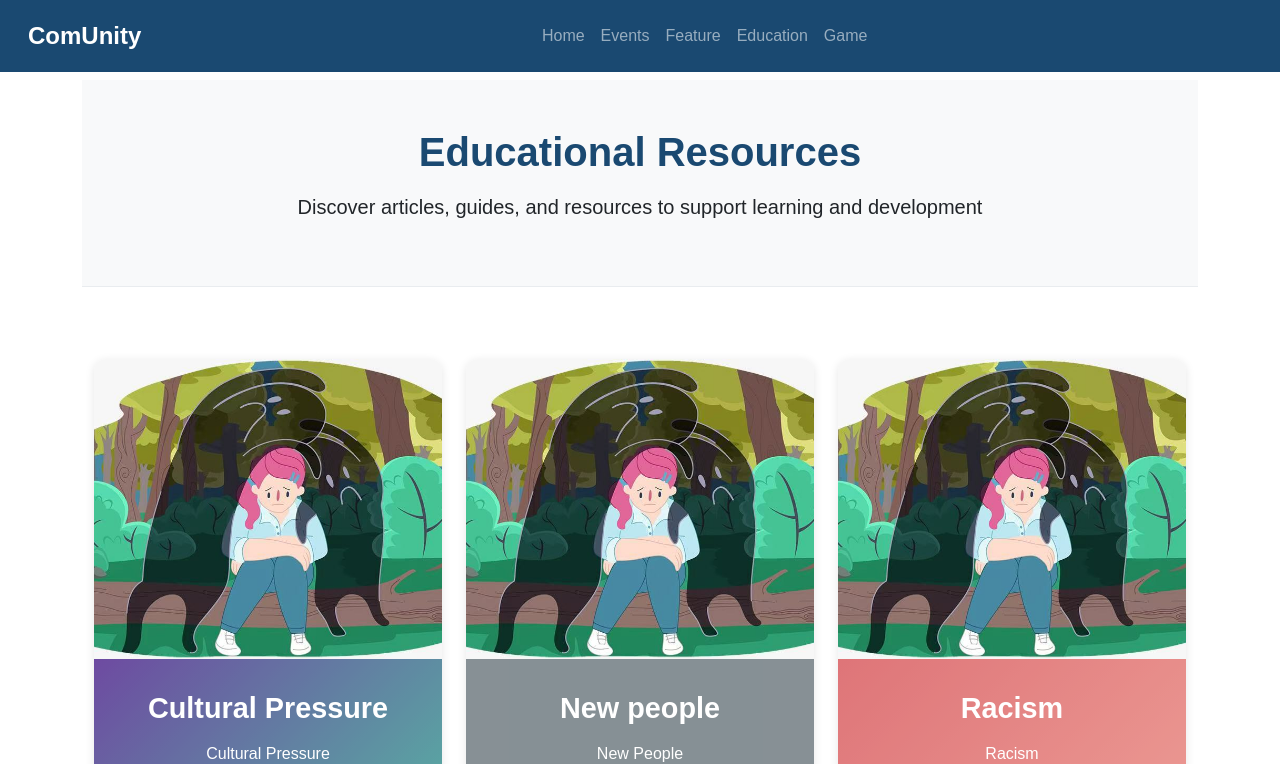
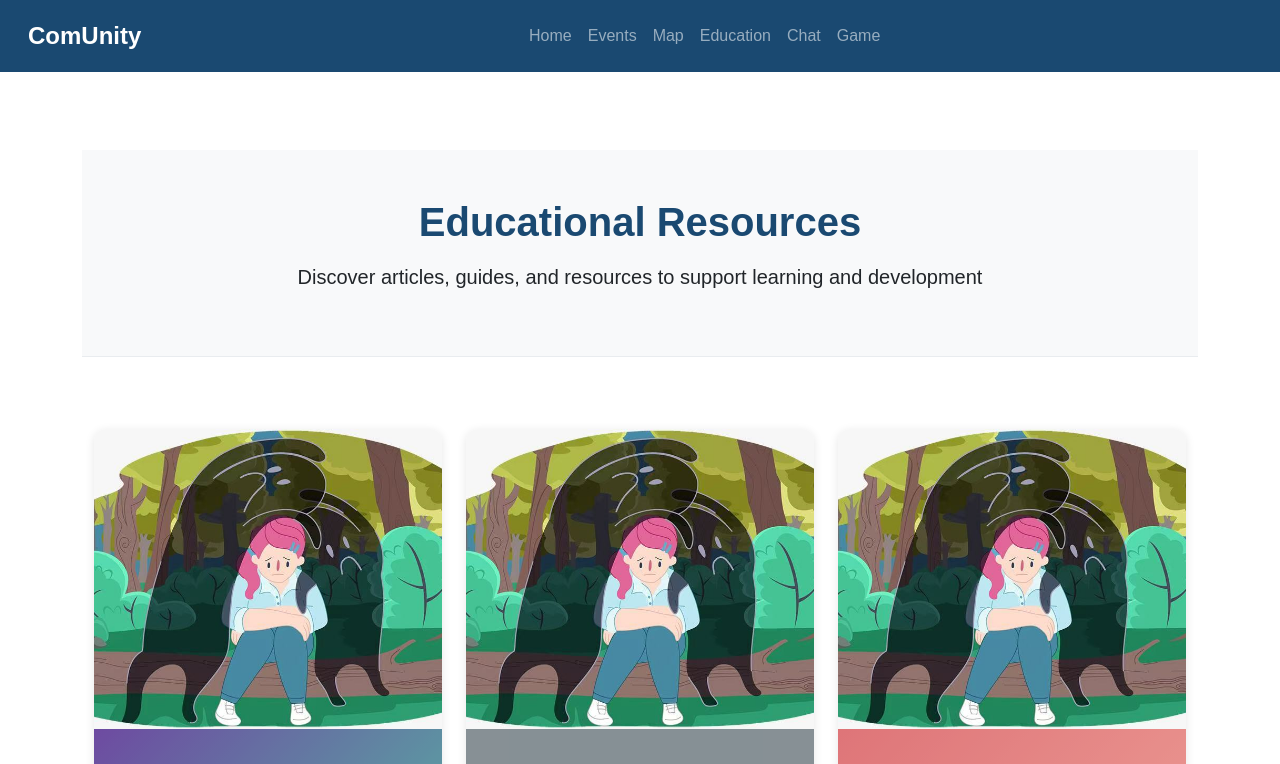
Before and after one commit to EpiphanyAlex/ComUnity, a React (Create React App) app in the folder frontend/: page /education-list in a window 1280 px wide. Shown: the top 764 px of the page. Built offline with nearby package versions, Linux system fonts and the light colour scheme.

Commit message:
Fix the navigation bar issue

```diff
--- a/frontend/src/App.js
+++ b/frontend/src/App.js
@@ -9,15 +9,12 @@ import MapPage from './pages/map/MapPage';
 import EducationList from './pages/home/education-list';
 import ArticleDetail from './pages/home/education-detail';
 import ChatPage from './pages/chat/ChatPage';
+import Header from './pages/home/header';
 
 function App() {
   return (
-
     <div className="App">
-          <div>
-      {/* <Navigation /> */}
-      {/* Add your routes or components here */}
-    </div>
+      <Header />
       {/* <header className="App-header">
         <img src={logo} className="App-logo" alt="logo" />
         <p>
@@ -32,7 +29,7 @@ function App() {
           Learn React
         </a>
       </header> */}
-      <Container className="mt-4">
+      <Container className="mt-4" style={{ paddingTop: '70px' }}>
         <Routes>
           <Route path="/" element={<Home />} />
           <Route path="/home" element={
@@ -52,22 +49,4 @@ function App() {
   );
 }
 
-function Navigation() {
-  return (
-    <Navbar bg="light" expand="lg">
-      <Container>
-        <Navbar.Brand as={Link} to="/">Kids Connect</Navbar.Brand>
-        <Navbar.Toggle aria-controls="basic-navbar-nav" />
-        <Navbar.Collapse id="basic-navbar-nav">
-          <Nav className="me-auto">
-            <Nav.Link as={Link} to="/">Home</Nav.Link>
-            <Nav.Link as={Link} to="/map">Map</Nav.Link>
-            <Nav.Link as={Link} to="/chat">Chat</Nav.Link>
-          </Nav>
-        </Navbar.Collapse>
-      </Container>
-    </Navbar>
-  );
-}
-
 export default App;
--- a/frontend/src/pages/home/header.js
+++ b/frontend/src/pages/home/header.js
@@ -1,30 +1,34 @@
 import React from 'react'
 import './index.css'
+import { Link } from 'react-router-dom'
 
 const Header = () => {
   return (
     <nav className="navbar navbar-expand-lg navbar-dark fixed-top" id="main-navbar">
         <div className="container-fluid">
-          <a className="navbar-brand" href="index.html">ComUnity</a>
+          <Link className="navbar-brand" to="/">ComUnity</Link>
           <button className="navbar-toggler" type="button" data-bs-toggle="collapse" data-bs-target="#navbarNav" aria-controls="navbarNav" aria-expanded="false" aria-label="Toggle navigation">
             <span className="navbar-toggler-icon"></span>
           </button>
           <div className="collapse navbar-collapse justify-content-center" id="navbarNav">
             <ul className="navbar-nav">
               <li className="nav-item">
-                <a className="nav-link" href="/home">Home</a>
+                <Link className="nav-link" to="/">Home</Link>
               </li>
               <li className="nav-item">
-                <a className="nav-link" href="#">Events</a>
+                <Link className="nav-link" to="#">Events</Link>
               </li>
               <li className="nav-item">
-                <a className="nav-link" href="#">Feature</a>
+                <Link className="nav-link" to="/map">Map</Link>
               </li>
               <li className="nav-item">
-                <a className="nav-link" href="/education-list">Education</a>
+                <Link className="nav-link" to="/education-list">Education</Link>
               </li>
               <li className="nav-item">
-                <a className="nav-link" href="#">Game</a>
+                <Link className="nav-link" to="/chat">Chat</Link>
+              </li>
+              <li className="nav-item">
+                <Link className="nav-link" to="#">Game</Link>
               </li>
             </ul>
           </div>
--- a/frontend/src/pages/home/index.js
+++ b/frontend/src/pages/home/index.js
@@ -1,13 +1,11 @@
 import "bootstrap/dist/css/bootstrap.min.css"
 import "./index.css"
-import Header from "./header"
 import Footer from './footer'
+import { Link } from 'react-router-dom'
 
 const ComUnityWebsite = () => {
   return (
     <>
-      <Header />
-
       <section className="hero-section"
         style={{
           backgroundImage: "url(/hero-bg.png)",
@@ -104,9 +102,9 @@ const ComUnityWebsite = () => {
                 took a galley of type and scrambled it to make a type specimen book. It has survived not only five
                 centuries.
               </p>
-              <a href="#" className="btn btn-success">
-                Click
-              </a>
+              <Link to="/chat" className="btn btn-success">
+                Chat Now
+              </Link>
             </div>
             <div className="col-lg-5">
               <div className="circular-image green-bg">
@@ -162,9 +160,9 @@ const ComUnityWebsite = () => {
                 took a galley of type and scrambled it to make a type specimen book. It has survived not only five
                 centuries.
               </p>
-              <a href="#" className="btn btn-primary">
-                Click
-              </a>
+              <Link to="/map" className="btn btn-primary">
+                View Map
+              </Link>
             </div>
           </div>
         </div>
```
